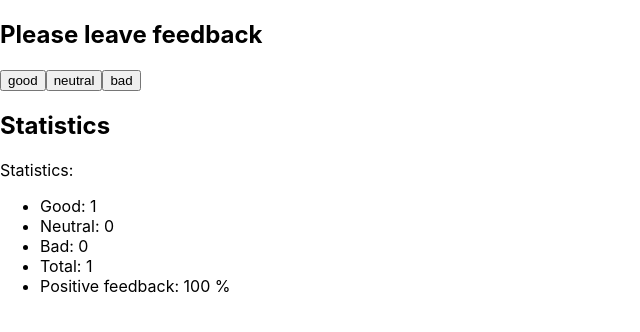
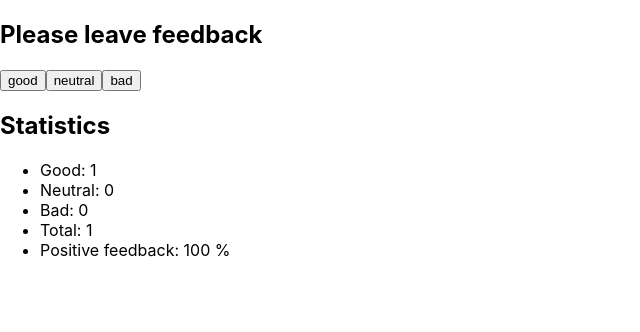
Before and after one commit to barkode/goit-react-hw-02-feedback, a React (Create React App) app: page / in a window 1280 px wide. Both pictures are taken after a click on the button "good". Shown: the top 332 px of the page, without its empty margins (0-640 px from the left). Built offline with nearby package versions, Linux system fonts and the light colour scheme.

Commit message:
add statistics

```diff
--- a/src/components/Statistics/Statistics.jsx
+++ b/src/components/Statistics/Statistics.jsx
@@ -5,7 +5,6 @@ class Statistics extends Component {
     const { good, neutral, bad, total, positivePercentage } = this.props;
     return (
       <div>
-        <p>Statistics:</p>
         <ul>
           <li>Good: {good}</li>
           <li>Neutral: {neutral}</li>
```
